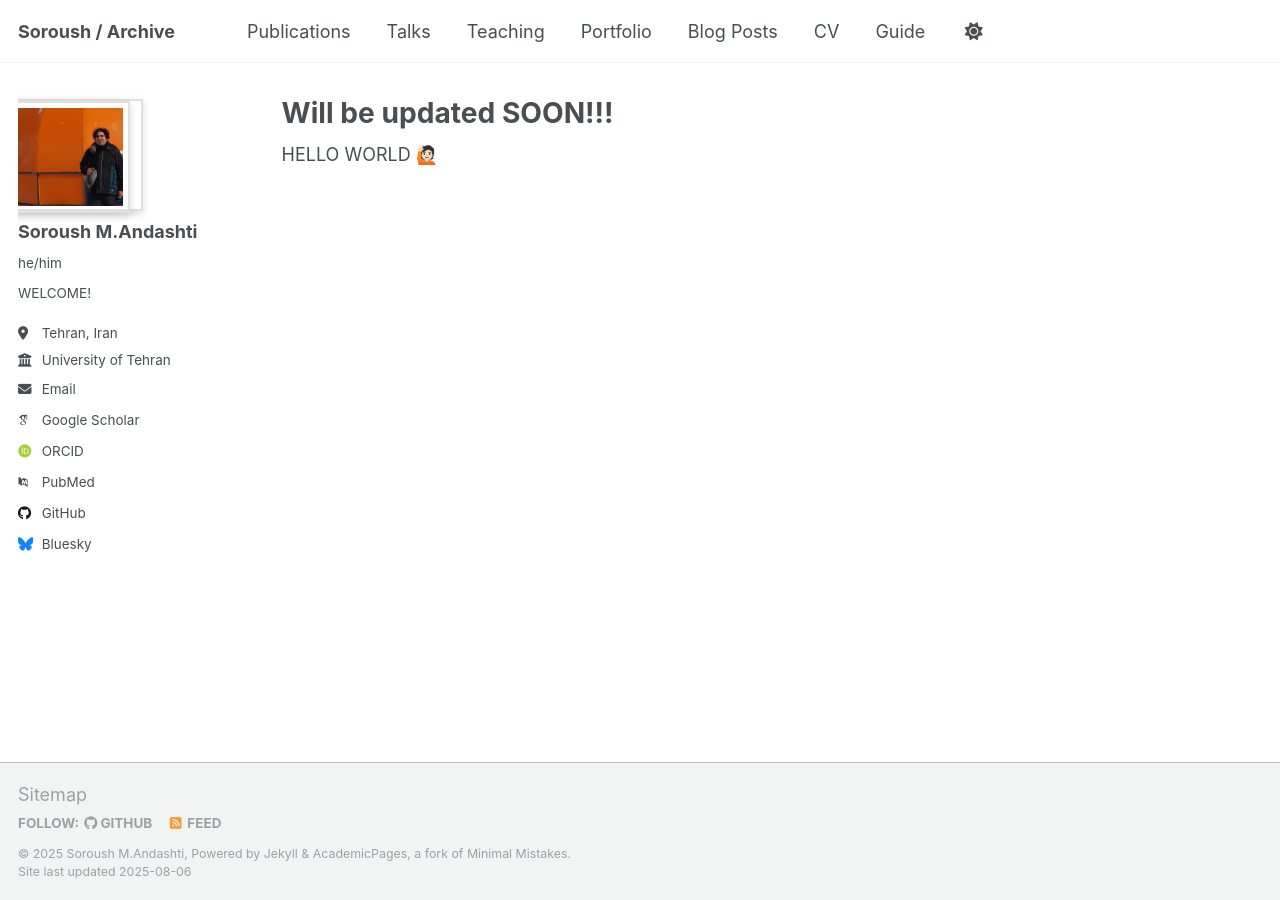
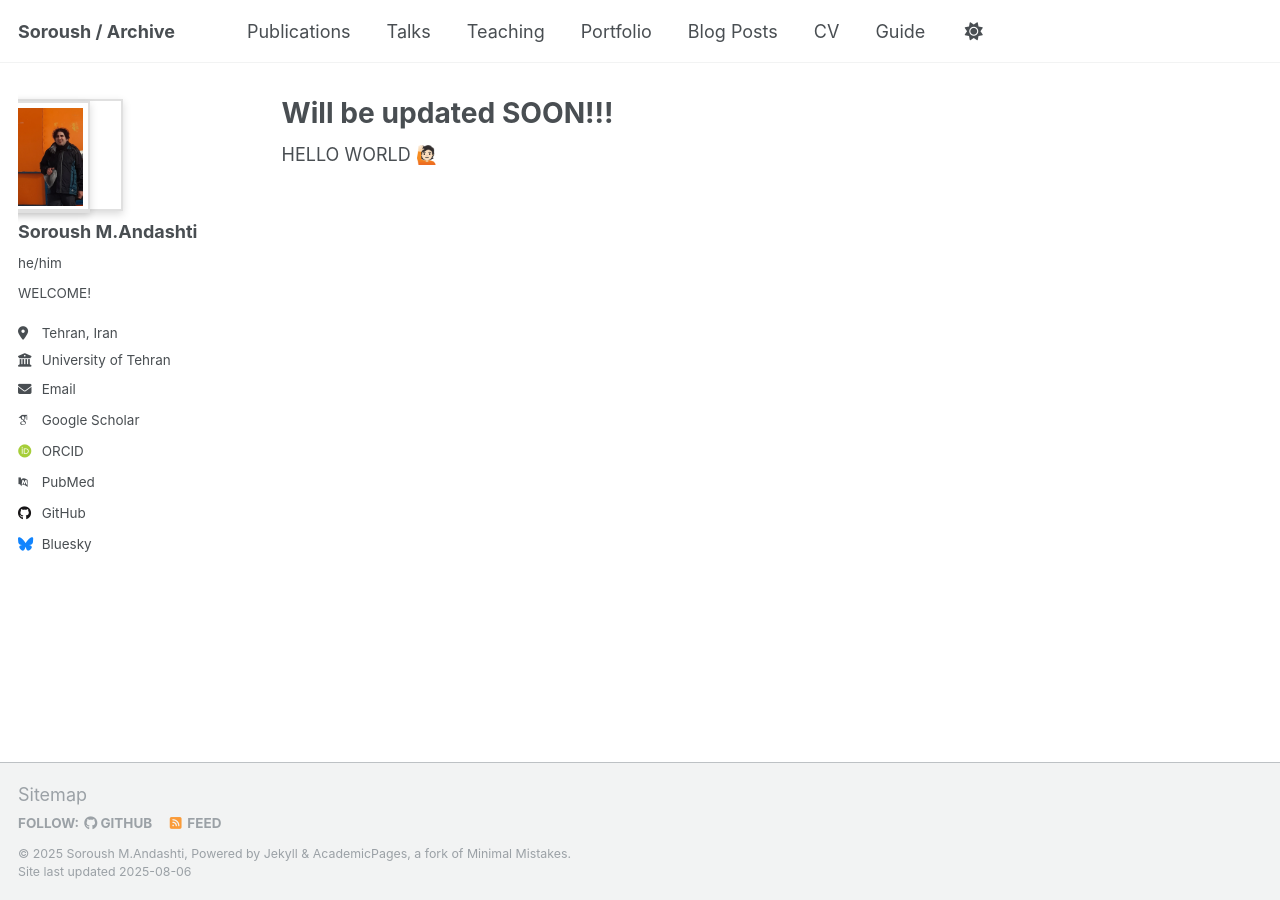
Before and after one commit to soroush-ma/Soroush-Archive, a Jekyll site: the page built from _pages/about.md, in a window 1280 px wide. Built offline with Jekyll 4.4.1, drawn with Linux system fonts in a browser that asks for light colours; some web fonts are replaced; a script that is not in the unit is left out.

Commit message:
Update main.scss

```diff
--- a/assets/css/main.scss
+++ b/assets/css/main.scss
@@ -46,7 +46,7 @@
   object-fit: cover !important;
   border-radius: 0 !important;
   display: block !important;
-  margin-left: -15px !important;  // Moves avatar 15px to the left
+  margin-left: -35px !important;  // Moves avatar 15px to the left
   margin-right: auto !important;  // Keeps right side aligned
   border: 2px solid #e0e0e0 !important;
   box-shadow: 0 3px 8px rgba(0, 0, 0, 0.15) !important;
```
